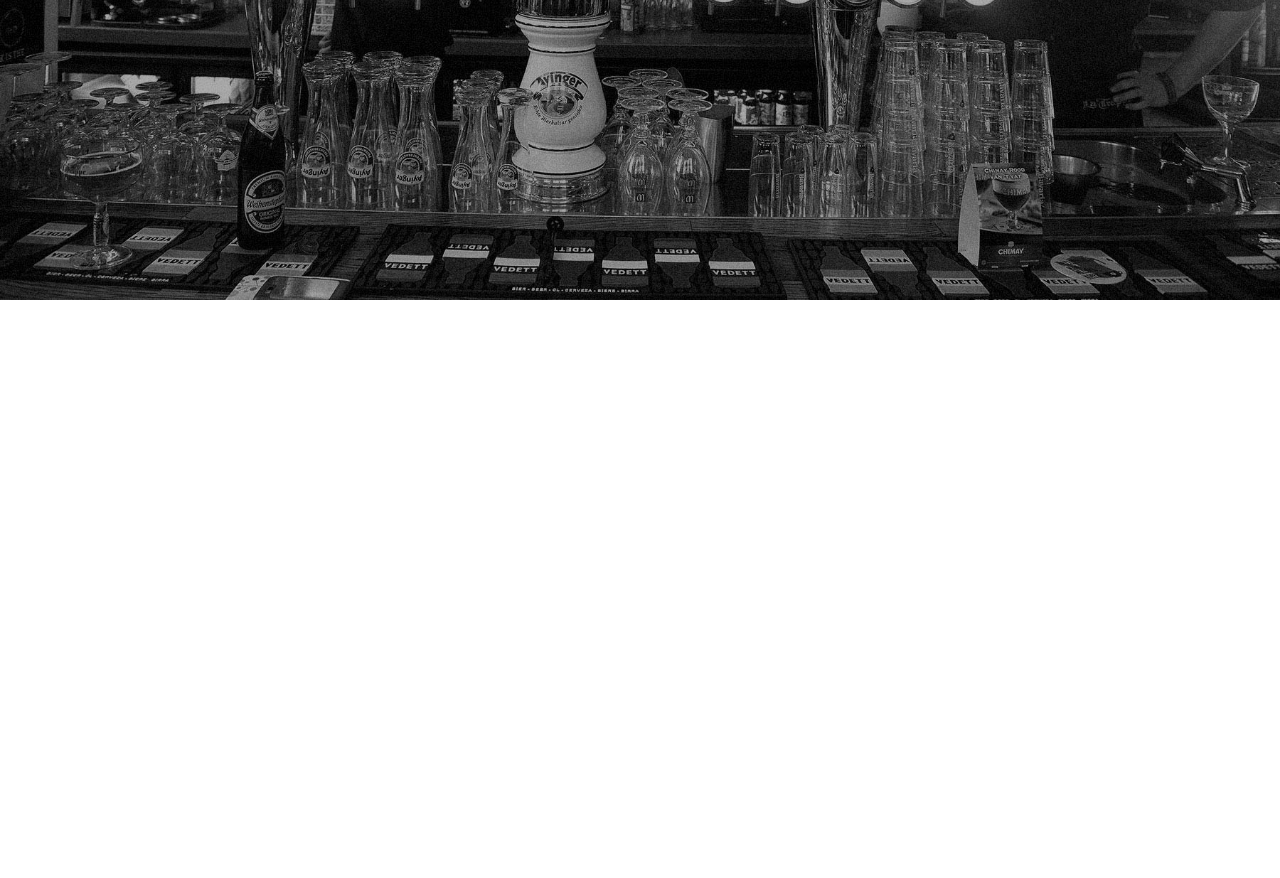
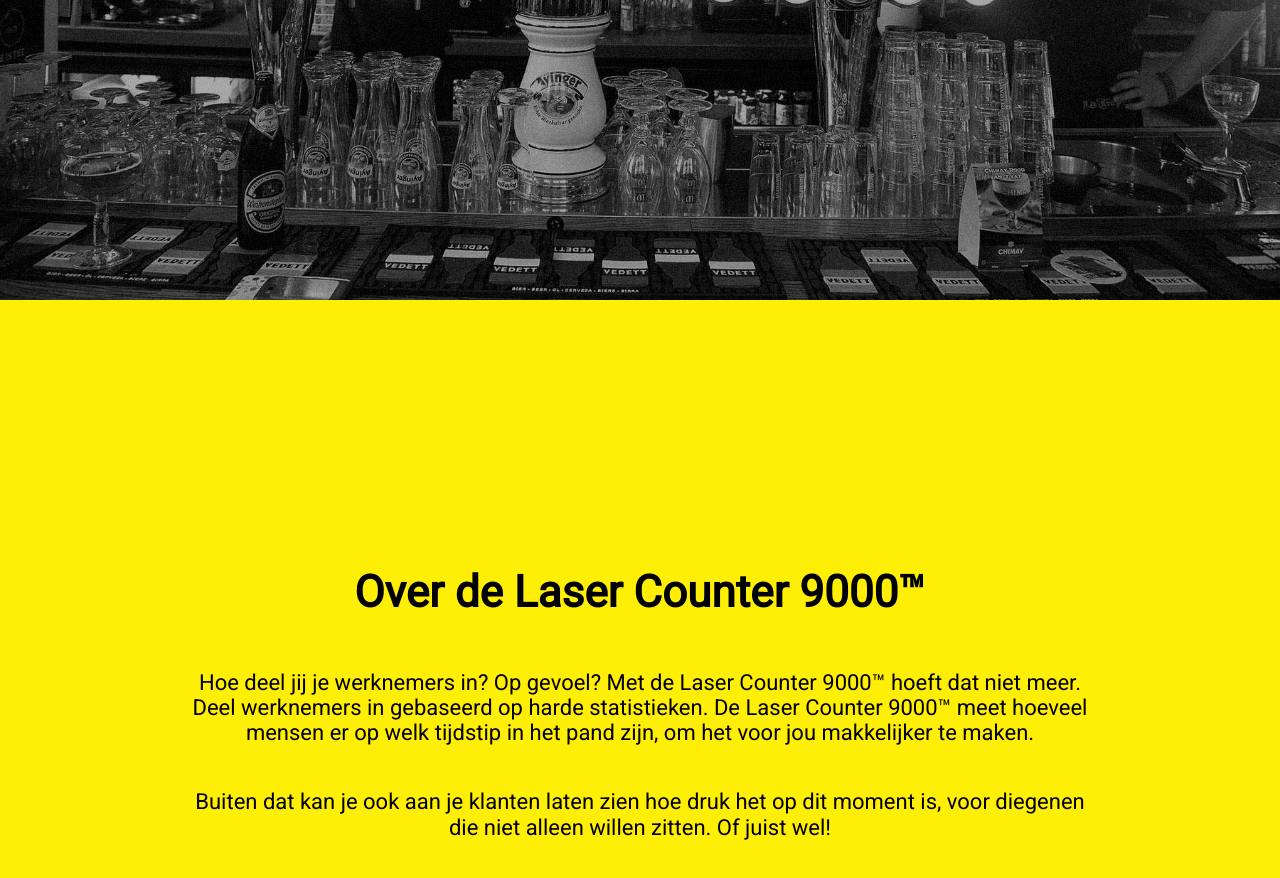
Before and after one commit to louis-lau/LaserCounter9000-www, a plain HTML site: page index.html in a window 1280 px wide. Shown: the part 500-1378 px from the top of the page. Before the commit the page ends 800 px from the top, so only its background shows below. Drawn offline with nearby package versions, Linux system fonts and the light colour scheme.

Commit message:
Add about section, smooth scrolling

```diff
--- a/css/master.css
+++ b/css/master.css
@@ -25,20 +25,34 @@ nav a {
   padding: 30px 0;
 }
 
+#landing,
+#about {
+  width: 100vw;
+  height: 100vh;
+  display: flex;
+  flex-direction: column;
+  justify-content: center;
+  text-align: center;
+  font-size: 22px;
+}
+
 #landing {
+  color: #fff;
   background: url("/img/kroeg.jpg") no-repeat center center fixed;
   -webkit-background-size: cover;
   -moz-background-size: cover;
   -o-background-size: cover;
   background-size: cover;
-  width: 100vw;
-  height: 100vh;
-  text-align: center;
-  font-size: 22px;
-  color: #fff;
-  display: flex;
-  flex-direction: column;
-  justify-content: center;
+}
+
+#about {
+  background: #ffee06;
+}
+
+#about p {
+  width: 80%;
+  max-width: 900px;
+  margin: 22px auto;
 }
 
 .logo svg {
--- a/index.html
+++ b/index.html
@@ -13,7 +13,7 @@
     <div class="nav-container">
       <nav>
         <a href="#landing">Home</a>
-        <a href="#about">About</a>
+        <a href="#about" onclick="smoothScroll('about');">Over ons product</a>
         <a href="#contact">Contact</a>
       </nav>
     </div>
@@ -174,5 +174,17 @@
       </div>
       <p>Want alles is beter met lasers.</p>
     </div>
+    <div id="about">
+      <h1>Over de Laser Counter 9000™</h1>
+      <p>
+        Hoe deel jij je werknemers in? Op gevoel? Met de Laser Counter 9000™ hoeft dat niet meer.
+        Deel werknemers in gebaseerd op harde statistieken. De Laser Counter 9000™ meet hoeveel mensen er op welk tijdstip in het pand zijn, om het voor jou makkelijker te maken.
+      </p>
+      <p>
+        Buiten dat kan je ook aan je klanten laten zien hoe druk het op dit moment is, voor diegenen die niet alleen willen zitten. Of juist wel!
+      </p>
+    </div>
+    <script src="https://cdnjs.cloudflare.com/ajax/libs/jquery/3.3.1/jquery.min.js"></script>
+    <script src="/js/master.js" charset="utf-8"></script>
   </body>
 </html>
--- /dev/null
+++ b/js/master.js
@@ -0,0 +1,8 @@
+// smooth scrolling
+$(document).on('click', 'a[href^="#"]', function (event) {
+    event.preventDefault();
+
+    $('html, body').animate({
+        scrollTop: $($.attr(this, 'href')).offset().top
+    }, 500);
+});
```
